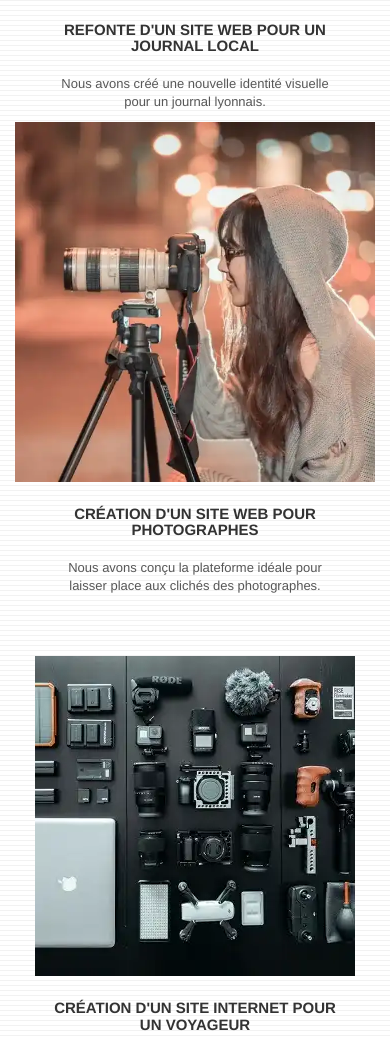
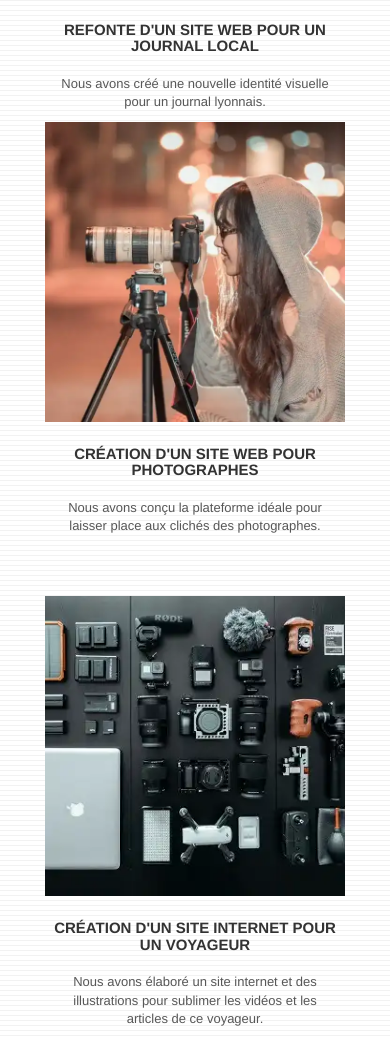
Before and after one commit to Habibouldmoussa/habib_la_Panthere, a plain HTML site: page index.html in a window 390 px wide. Shown: the part 2910-3947 px from the top of the page. Drawn offline with Linux system fonts and the light colour scheme.

Commit message:
fixe W3C responsivité

```diff
--- a/index.html
+++ b/index.html
@@ -206,7 +206,7 @@ Maxime Guibard, PDG de À vos fourchettes
 					<div class="col-sm-6">
 						<a href="#" data-lightbox="img/2.webp" data-gallery-id="gallery-1"
 							data-caption="Création d'un site web pour photographes" data-frame="snapshot-lb"><img
-								src="img/2.webp" class="img-responsive portfolio-thumb"
+								src="img/2.webp" width="300" class="img-responsive portfolio-thumb"
 								alt="Création d'un site web pour photographes" /></a>
 						<h3 class="mg-md text-center">
 							Création d'un site web pour photographes
@@ -220,7 +220,7 @@ Maxime Guibard, PDG de À vos fourchettes
 					<div class="col-sm-6">
 						<a href="#" data-lightbox="img/3.webp" data-gallery-id="gallery-1"
 							data-caption="Création d'un site internet pour un voyageur" data-frame="snapshot-lb"><img
-								src="img/3.webp" class="img-responsive portfolio-thumb"
+								src="img/3.webp"  width="300" class="img-responsive portfolio-thumb"
 								alt="Création d'un site internet pour un voyageur" /></a>
 						<h3 class="mg-md text-center">
 							Création d'un site internet pour un voyageur
```
